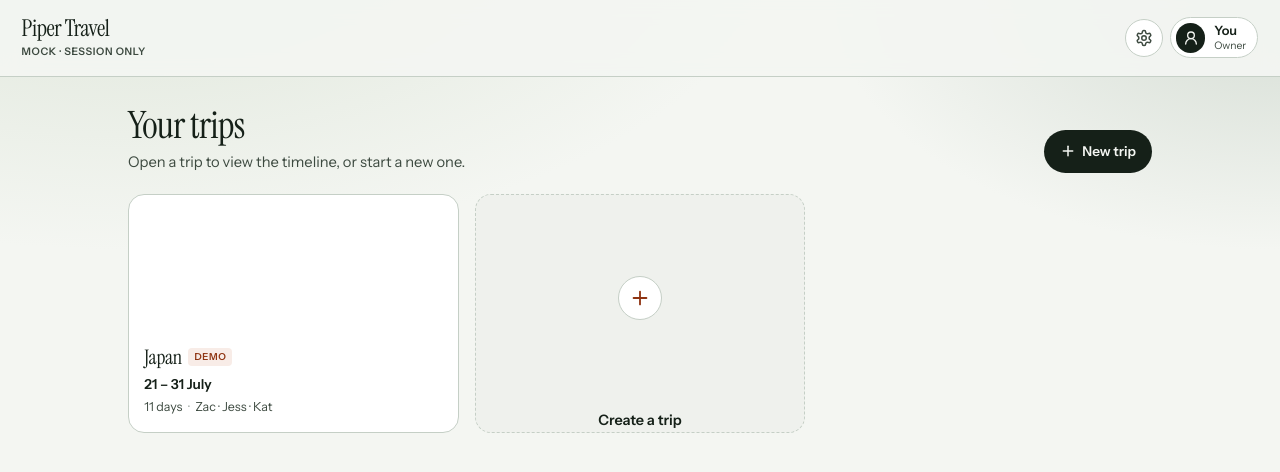
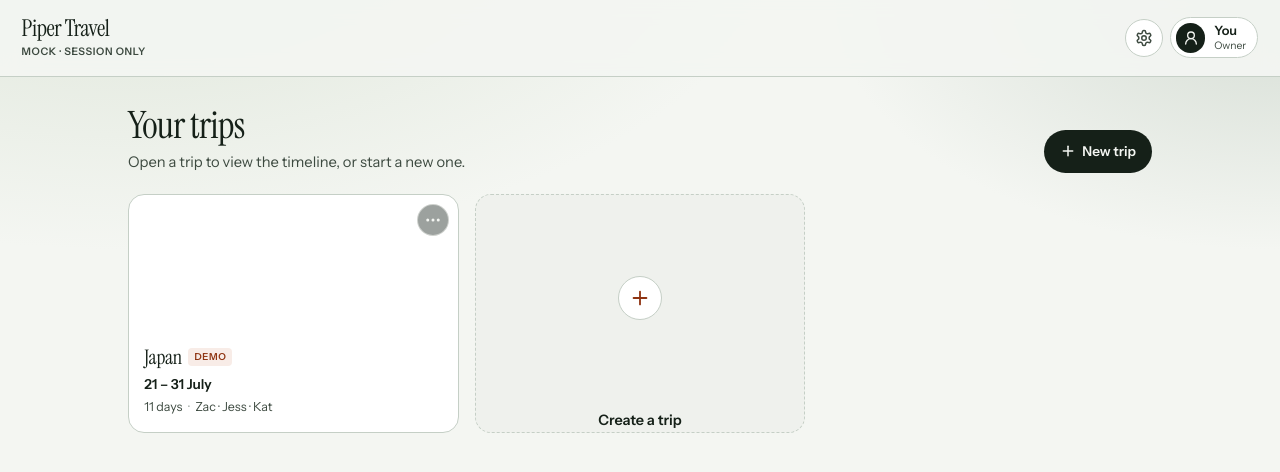
Before and after one commit to kathrynfieg/japan-itinerary-2026, a Vue app: page / in a window 1280 px wide. Shown: the top 472 px of the page. Built offline with nearby package versions, Linux system fonts and the light colour scheme; grey boxes are pictures that could not be loaded.

Commit message:
home screen - card actions

```diff
--- a/src/App.vue
+++ b/src/App.vue
@@ -200,6 +200,67 @@ function openTrip(id: string) {
   mode.value = 'view'
 }
 
+function editTrip(id: string) {
+  activeId.value = id
+  shareOpen.value = false
+  mode.value = 'edit'
+}
+
+function shareTrip(id: string) {
+  activeId.value = id
+  shareOpen.value = true
+}
+
+function duplicateTrip(id: string) {
+  const source = library.value.find((t) => t.id === id)
+  if (!source) return
+
+  const copy: TripRecord = {
+    id: nextTripId(),
+    trip: {
+      ...source.trip,
+      name: `${source.trip.name} copy`,
+      travelers: [...source.trip.travelers],
+      isDemo: false,
+    },
+    days: source.days.map((day, index) => ({
+      ...day,
+      id: `day-${index + 1}-${day.date}-${nextTripId('d')}`,
+      activities: day.activities.map((activity) => ({
+        ...activity,
+        notes: activity.notes ? [...activity.notes] : undefined,
+        links: activity.links
+          ? activity.links.map((link) => ({ ...link }))
+          : undefined,
+        files: activity.files
+          ? activity.files.map((file) => ({ ...file }))
+          : undefined,
+      })),
+    })),
+    links: source.links.map((link) => ({ ...link })),
+  }
+
+  const index = library.value.findIndex((t) => t.id === id)
+  const next = [...library.value]
+  next.splice(index + 1, 0, copy)
+  library.value = next
+}
+
+function removeTrip(id: string) {
+  const record = library.value.find((t) => t.id === id)
+  if (!record) return
+  const ok = window.confirm(
+    `Delete “${record.trip.name}”? This can’t be undone in the mock.`,
+  )
+  if (!ok) return
+  library.value = library.value.filter((t) => t.id !== id)
+  if (activeId.value === id) {
+    activeId.value = null
+    shareOpen.value = false
+    mode.value = 'home'
+  }
+}
+
 function openEdit() {
   shareOpen.value = false
   mode.value = 'edit'
@@ -211,6 +272,7 @@ function openShare() {
 
 function closeShare() {
   shareOpen.value = false
+  if (mode.value === 'home') activeId.value = null
 }
 
 function closeEdit(payload: {
@@ -249,6 +311,10 @@ function onCreated(record: TripRecord) {
     :trips="library"
     @create="startCreate"
     @open="openTrip"
+    @edit="editTrip"
+    @share="shareTrip"
+    @duplicate="duplicateTrip"
+    @remove="removeTrip"
   />
 
   <OnboardingMock
@@ -409,6 +475,7 @@ function onCreated(record: TripRecord) {
     >
       <ArrowUp :size="18" :stroke-width="2" aria-hidden="true" />
     </button>
+  </div>
 
   <ShareSheet
     v-if="trip && activeId"
@@ -419,5 +486,4 @@ function onCreated(record: TripRecord) {
     :trip-id="activeId"
     @close="closeShare"
   />
-  </div>
 </template>
--- a/src/components/HomeMock.vue
+++ b/src/components/HomeMock.vue
@@ -1,5 +1,15 @@
 <script setup lang="ts">
-import { Plus, Settings, UserRound } from '@lucide/vue'
+import { onMounted, onUnmounted, ref } from 'vue'
+import {
+  Copy,
+  MoreHorizontal,
+  Pencil,
+  Plus,
+  Settings,
+  Share2,
+  Trash2,
+  UserRound,
+} from '@lucide/vue'
 import type { TripRecord } from '../lib/createTrip'
 
 defineProps<{
@@ -9,7 +19,13 @@ defineProps<{
 const emit = defineEmits<{
   create: []
   open: [id: string]
+  edit: [id: string]
+  share: [id: string]
+  duplicate: [id: string]
+  remove: [id: string]
 }>()
+
+const menuId = ref<string | null>(null)
 
 function dayCount(record: TripRecord) {
   return record.days.length
@@ -20,6 +36,40 @@ function travelersLabel(record: TripRecord) {
   if (!list.length) return null
   return list.join(' · ')
 }
+
+function toggleMenu(id: string, event: Event) {
+  event.stopPropagation()
+  menuId.value = menuId.value === id ? null : id
+}
+
+function runAction(
+  event: Event,
+  action: 'edit' | 'share' | 'duplicate' | 'remove',
+  id: string,
+) {
+  event.stopPropagation()
+  menuId.value = null
+  emit(action, id)
+}
+
+function onDocumentPointerDown(event: PointerEvent) {
+  const target = event.target as HTMLElement | null
+  if (!target?.closest('.dash-card__menu')) menuId.value = null
+}
+
+function onKeydown(event: KeyboardEvent) {
+  if (event.key === 'Escape') menuId.value = null
+}
+
+onMounted(() => {
+  document.addEventListener('pointerdown', onDocumentPointerDown)
+  document.addEventListener('keydown', onKeydown)
+})
+
+onUnmounted(() => {
+  document.removeEventListener('pointerdown', onDocumentPointerDown)
+  document.removeEventListener('keydown', onKeydown)
+})
 </script>
 
 <template>
@@ -61,9 +111,10 @@ function travelersLabel(record: TripRecord) {
 
       <ul v-if="trips.length" class="dash__grid">
         <li v-for="record in trips" :key="record.id">
+          <div class="dash-card">
             <button
               type="button"
-            class="dash-card"
+              class="dash-card__open"
               @click="emit('open', record.id)"
             >
               <div
@@ -90,6 +141,64 @@ function travelersLabel(record: TripRecord) {
                 </p>
               </div>
             </button>
+
+            <div class="dash-card__menu">
+              <button
+                type="button"
+                class="dash-card__menu-btn"
+                :aria-expanded="menuId === record.id"
+                aria-haspopup="menu"
+                :aria-label="`Actions for ${record.trip.name}`"
+                @click="toggleMenu(record.id, $event)"
+              >
+                <MoreHorizontal :size="18" :stroke-width="2" aria-hidden="true" />
+              </button>
+
+              <div
+                v-if="menuId === record.id"
+                class="dash-card__menu-panel"
+                role="menu"
+                :aria-label="`${record.trip.name} actions`"
+              >
+                <button
+                  type="button"
+                  role="menuitem"
+                  class="dash-card__menu-item"
+                  @click="runAction($event, 'edit', record.id)"
+                >
+                  <Pencil :size="15" :stroke-width="2" aria-hidden="true" />
+                  Edit
+                </button>
+                <button
+                  type="button"
+                  role="menuitem"
+                  class="dash-card__menu-item"
+                  @click="runAction($event, 'share', record.id)"
+                >
+                  <Share2 :size="15" :stroke-width="2" aria-hidden="true" />
+                  Share
+                </button>
+                <button
+                  type="button"
+                  role="menuitem"
+                  class="dash-card__menu-item"
+                  @click="runAction($event, 'duplicate', record.id)"
+                >
+                  <Copy :size="15" :stroke-width="2" aria-hidden="true" />
+                  Duplicate
+                </button>
+                <button
+                  type="button"
+                  role="menuitem"
+                  class="dash-card__menu-item dash-card__menu-item--danger"
+                  @click="runAction($event, 'remove', record.id)"
+                >
+                  <Trash2 :size="15" :stroke-width="2" aria-hidden="true" />
+                  Delete
+                </button>
+              </div>
+            </div>
+          </div>
         </li>
 
         <li>
--- a/src/style.css
+++ b/src/style.css
@@ -3175,10 +3175,10 @@ body {
 }
 
 .dash-card {
+  position: relative;
   width: 100%;
   height: 100%;
   display: grid;
-  grid-template-rows: 8.5rem 1fr;
   margin: 0;
   padding: 0;
   border: 1px solid var(--line);
@@ -3187,16 +3187,33 @@ body {
   color: inherit;
   font: inherit;
   text-align: left;
-  overflow: hidden;
-  cursor: pointer;
+  overflow: visible;
   transition:
     border-color 0.2s var(--ease),
     transform 0.2s var(--ease);
 }
 
-.dash-card:hover {
+.dash-card:has(.dash-card__open:hover),
+.dash-card:has(.dash-card__menu-btn:hover) {
   border-color: rgb(181 69 27 / 0.4);
   transform: translateY(-1px);
+}
+
+.dash-card__open {
+  display: grid;
+  grid-template-rows: 8.5rem 1fr;
+  width: 100%;
+  height: 100%;
+  margin: 0;
+  padding: 0;
+  border: none;
+  border-radius: 16px;
+  overflow: hidden;
+  background: transparent;
+  color: inherit;
+  font: inherit;
+  text-align: left;
+  cursor: pointer;
 }
 
 .dash-card__media {
@@ -3211,7 +3228,7 @@ body {
 .dash-card__body {
   display: grid;
   gap: 0.3rem;
-  padding: 0.9rem 0.95rem 1rem;
+  padding: 0.9rem 2.5rem 1rem 0.95rem;
   align-content: start;
 }
 
@@ -3264,19 +3281,96 @@ body {
   opacity: 0.6;
 }
 
+.dash-card__menu {
+  position: absolute;
+  top: 0.55rem;
+  right: 0.55rem;
+  z-index: 5;
+}
+
+.dash-card__menu-btn {
+  display: grid;
+  place-items: center;
+  width: 2rem;
+  height: 2rem;
+  margin: 0;
+  padding: 0;
+  border: 1px solid rgb(244 246 242 / 0.55);
+  border-radius: 999px;
+  background: rgb(21 32 24 / 0.42);
+  color: #f4f6f2;
+  cursor: pointer;
+  backdrop-filter: blur(6px);
+  transition: background 0.2s var(--ease);
+}
+
+@media (hover: hover) {
+  .dash-card__menu-btn:hover {
+    background: rgb(21 32 24 / 0.62);
+  }
+}
+
+.dash-card__menu-panel {
+  position: absolute;
+  top: calc(100% + 0.35rem);
+  right: 0;
+  z-index: 6;
+  display: grid;
+  min-width: 10.5rem;
+  padding: 0.35rem;
+  border: 1px solid var(--line);
+  border-radius: 12px;
+  background: #fff;
+  box-shadow: 0 12px 28px rgb(21 32 24 / 0.14);
+}
+
+.dash-card__menu-item {
+  display: flex;
+  align-items: center;
+  gap: 0.5rem;
+  width: 100%;
+  margin: 0;
+  padding: 0.55rem 0.65rem;
+  border: none;
+  border-radius: 8px;
+  background: transparent;
+  color: var(--ink);
+  font: inherit;
+  font-size: 0.85rem;
+  font-weight: 550;
+  text-align: left;
+  cursor: pointer;
+}
+
+@media (hover: hover) {
+  .dash-card__menu-item:hover {
+    background: var(--mist);
+  }
+}
+
+.dash-card__menu-item--danger {
+  color: var(--accent-deep);
+}
+
 .dash-card--new {
+  display: grid;
   grid-template-rows: 1fr;
   min-height: 14rem;
   place-items: center;
   align-content: center;
   gap: 0.65rem;
+  overflow: hidden;
   background: rgb(232 236 230 / 0.45);
   border-style: dashed;
+  cursor: pointer;
+  color: inherit;
+  font: inherit;
 }
 
 .dash-card--new:hover {
   background: rgb(232 236 230 / 0.8);
   border-color: var(--accent);
+  transform: translateY(-1px);
 }
 
 .dash-card__new-icon {
```
Lines whose indentation alone changed are shown as unchanged.
